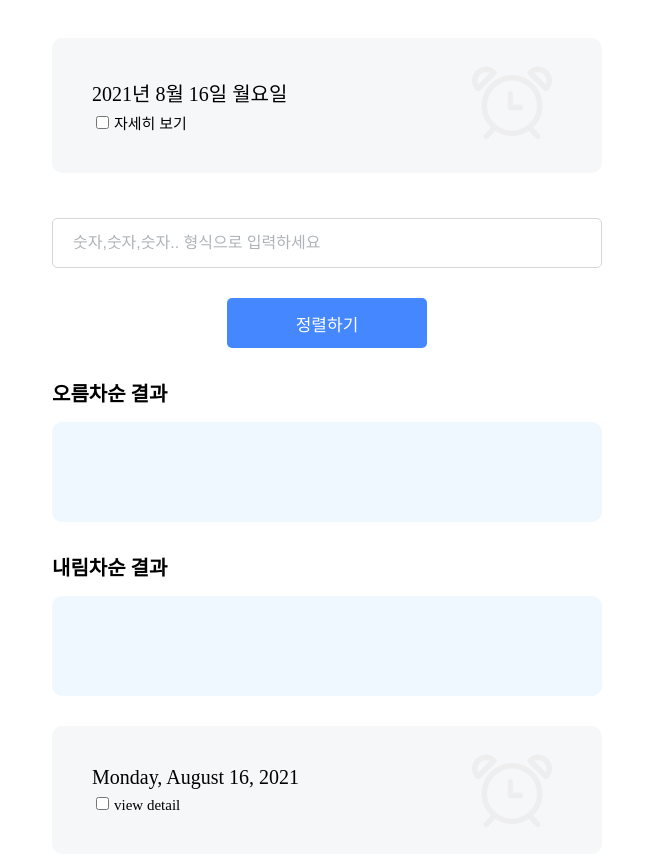
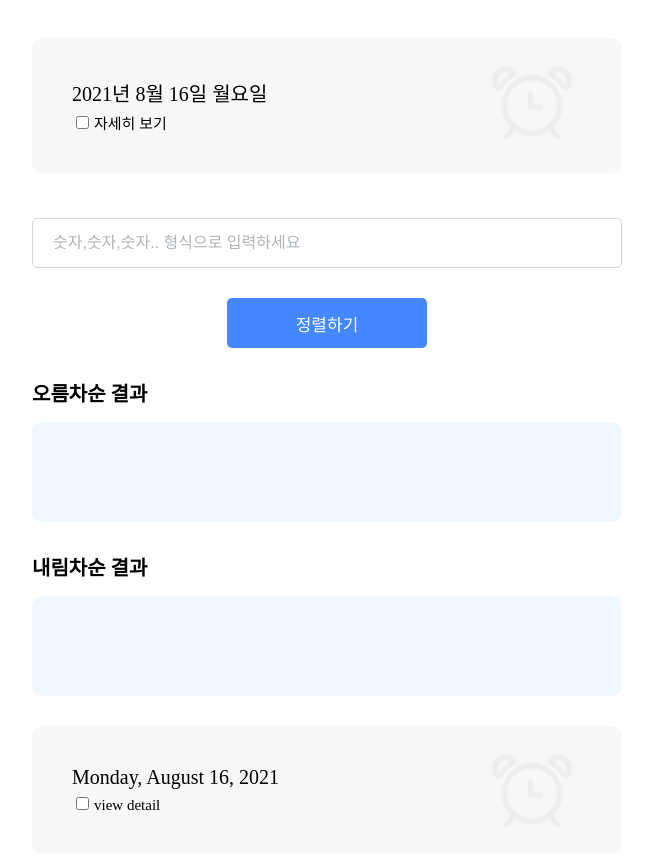
Before and after one commit to yunojang/sorting-machine, a React (Create React App) app: page / in a window 1280 px wide. Shown: the top 866 px of the page, without its empty margins (313-966 px from the left). Built offline with nearby package versions, Linux system fonts and the light colour scheme.

Commit message:
style : width 수정

```diff
--- a/src/App.js
+++ b/src/App.js
@@ -15,7 +15,7 @@ function App() {
 }
 
 const Container = styled.div`
-  width: 700px;
+  width: 590px;
   margin: auto;
   display: flex;
   flex-direction: column;
--- a/src/Components/Sorting/index.js
+++ b/src/Components/Sorting/index.js
@@ -72,7 +72,7 @@ function Sorting() {
 }
 
 const Container = styled.div`
-  width: 550px;
+  width: 100%;
 `;
 
 const Title = styled.div`
--- a/src/Components/Timer/index.js
+++ b/src/Components/Timer/index.js
@@ -26,7 +26,9 @@ function Timer({ format }) {
 
   return (
     <Container>
-      {formatDate(currentDate, format, isChecked)}
+      <span>
+        {formatDate(currentDate, format, isChecked)}
+      </span>
       <Check>
         <label>
           <input type="checkbox" checked={isChecked} onChange={handleCheck} />
@@ -41,19 +43,17 @@ function Timer({ format }) {
 const Container = styled.div`
   position: relative;
   margin: 30px 0;
-  min-width: 550px;
+  width: 100%;
   padding: 40px;
   background-color: #f6f7f9;
   border-radius: 10px;
   font-size: 20px;
-  z-index:-1;
 
   img {
     position: absolute;
     right: 50px;
     top: 25px;
     width: 80px;
-    z-index:-1;
   }
 `;
 
```
